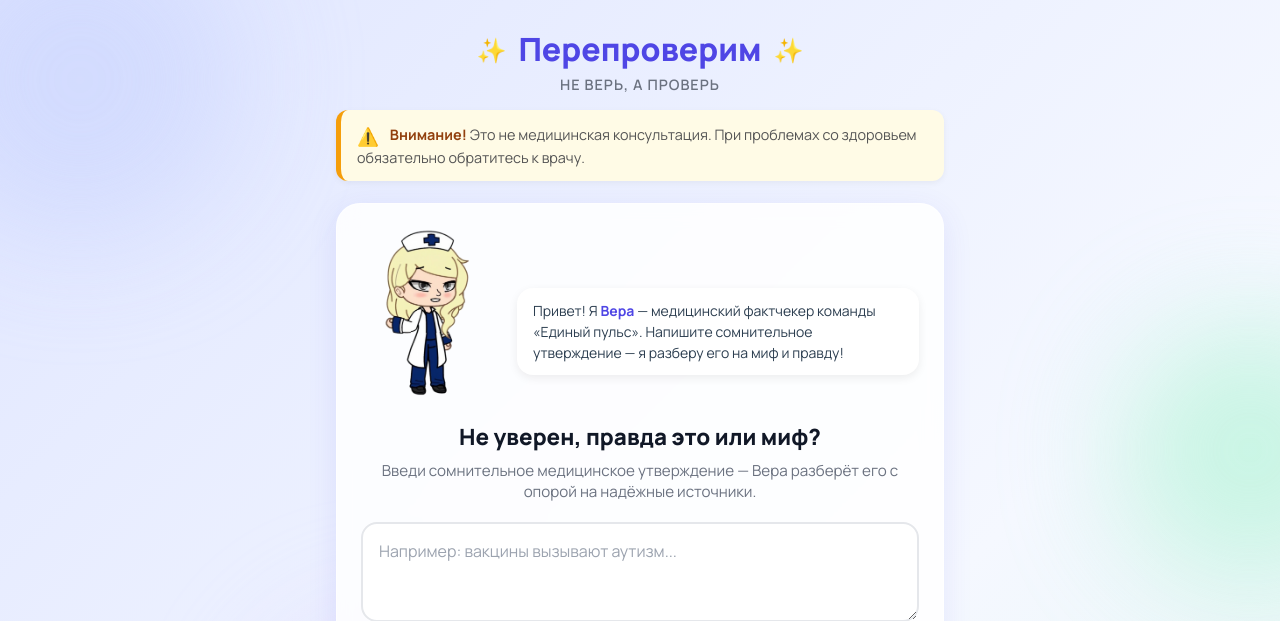
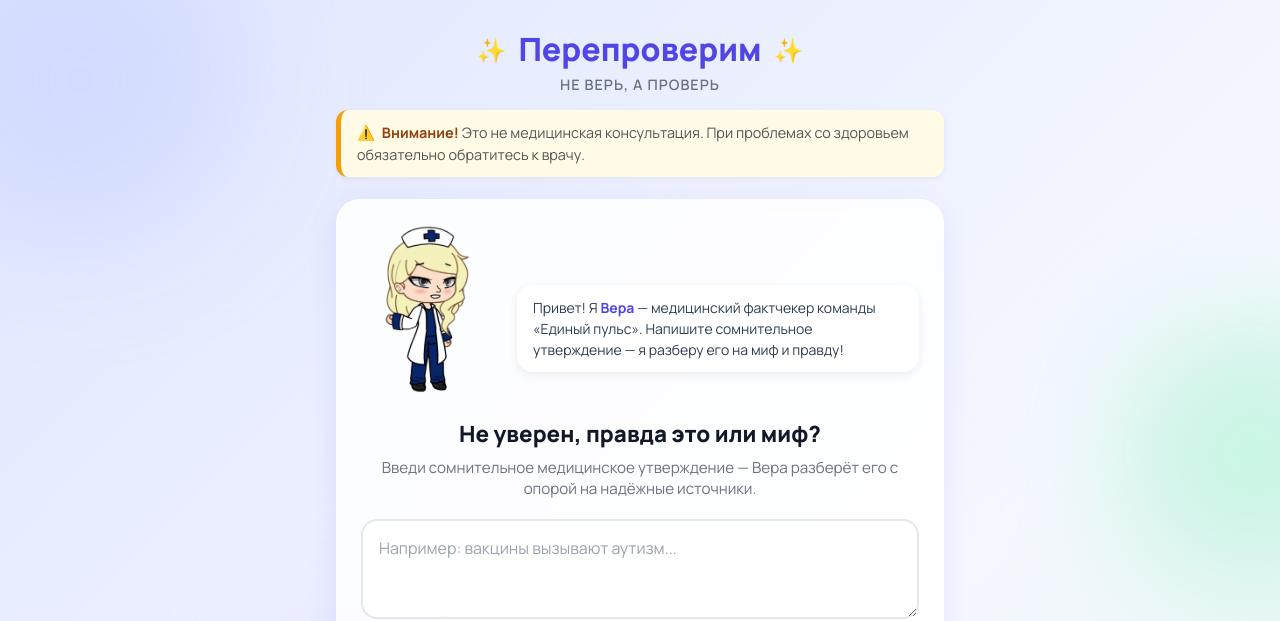
Before and after one commit to mododel4562813/my-gigachat-app, a Python web app: template templates/index.html in a window 1280 px wide. Shown: the top 621 px of the page. Run offline with Jinja, Linux system fonts and the light colour scheme; the template is opened without the code that fills it, so the values that code supplies are empty.

Commit message:
Update style.css

```diff
--- a/static/style.css
+++ b/static/style.css
@@ -1,7 +1,6 @@
 /* ============================================================
    «Перепроверим» — Не верь, а проверь
    Команда «Единый пульс» · Конкурс «Медицина 2050»
-   Адаптив: ПК / планшет / телефон
    ============================================================ */
 
 /* ---------- База и сброс ---------- */
@@ -69,24 +68,29 @@ h1 {
     margin: 6px 0 0;
 }
 
-/* ---------- Предупреждение ---------- */
+/* ---------- Предупреждение (значок и текст — одна строка) ---------- */
 .disclaimer {
     background-color: #FFFBE6;
     border-left: 5px solid #F59E0B;
-    padding: 14px 16px;
+    padding: 12px 16px;
     border-radius: 12px;
     margin-bottom: 22px;
     font-size: 0.9rem;
     color: #555;
     box-shadow: 0 2px 6px rgba(0, 0, 0, 0.05);
 }
-.disclaimer span {
-    font-size: 1.1rem;
-    margin-right: 8px;
-    vertical-align: middle;
+.disclaimer p {
+    margin: 0;
+    line-height: 1.5;
 }
-.disclaimer p { margin: 0; }
-.disclaimer strong { color: #92400E; }
+.warn-icon {
+    display: inline;
+    margin-right: 4px;
+}
+.disclaimer strong {
+    color: #92400E;
+    font-weight: 700;
+}
 
 /* ---------- Главная карточка ---------- */
 .glass-card {
@@ -100,7 +104,6 @@ h1 {
 }
 
 /* ---------- Маскот Вера ---------- */
-/* Вера слева, пузырь речи справа — обычный поток, без наложений */
 .mascot {
     display: flex;
     align-items: flex-end;
@@ -109,7 +112,7 @@ h1 {
 }
 .mascot img {
     width: 130px;
-    max-width: 35%;      /* на узких экранах не больше трети карточки */
+    max-width: 35%;
     height: auto;
     flex-shrink: 0;
     display: block;
@@ -428,7 +431,7 @@ textarea:not(#userText) { min-height: 80px; resize: vertical; }
     .hero-title { font-size: 1.2rem; }
 }
 
-/* ---------- Крупные экраны: Вера остаётся умеренной ---------- */
+/* ---------- Крупные экраны ---------- */
 @media (min-width: 1024px) {
     .app-container { max-width: 640px; }
     .mascot img { width: 140px; }
```
